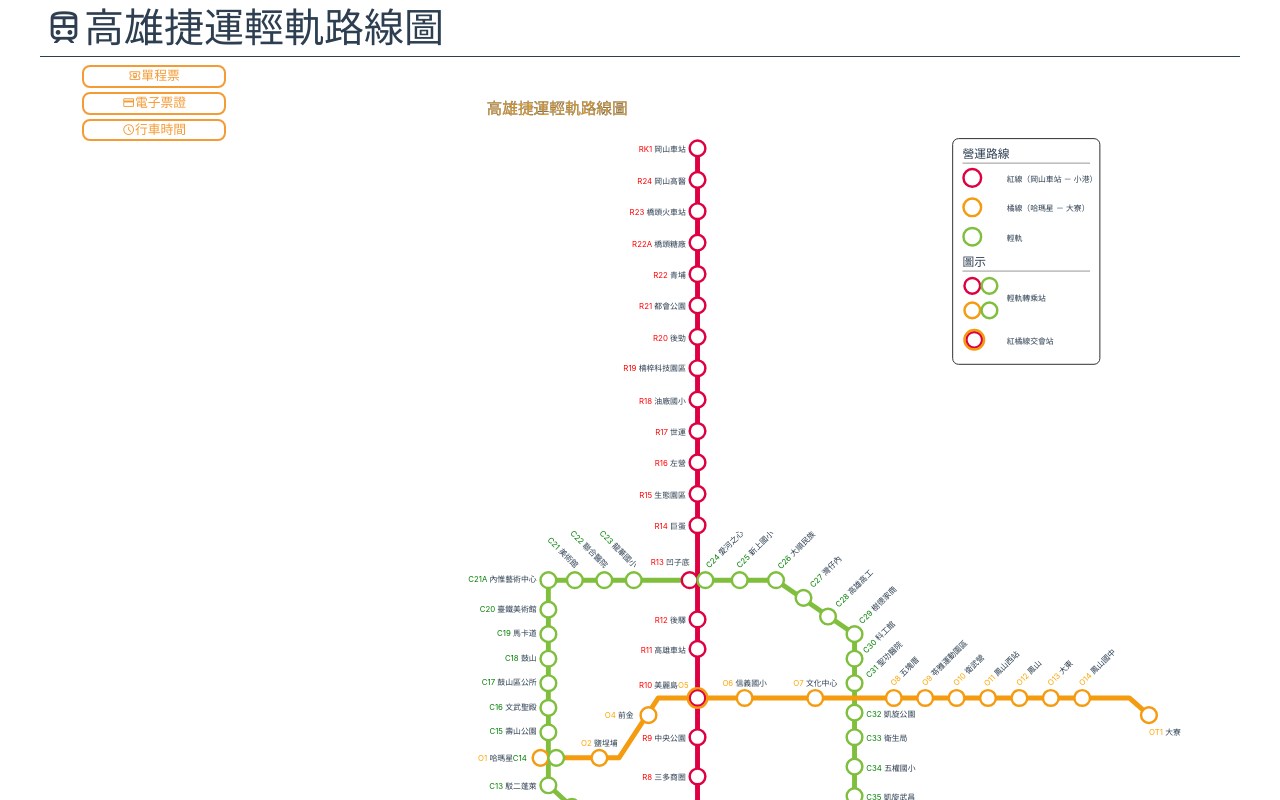
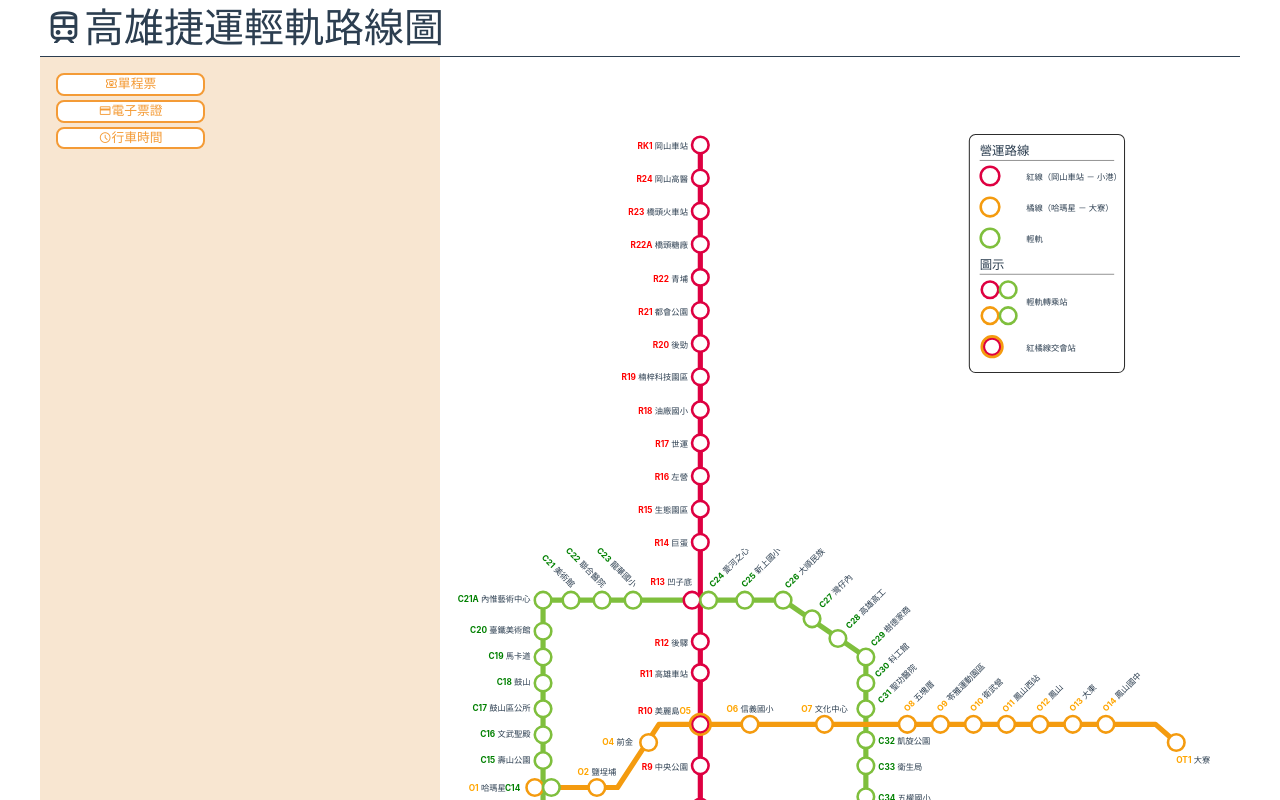
Before and after one commit to Afonguwu/tool-box, a Vue app: page / in a window 1280 px wide. Shown: the top 800 px of the page. Built offline with nearby package versions, Linux system fonts and the light colour scheme.

Commit message:
feat: 🎸 buttons update

```diff
--- a/src/assets/base.scss
+++ b/src/assets/base.scss
@@ -31,10 +31,8 @@
 *,
 *::before,
 *::after {
-  box-sizing: border-box;
   margin: 0;
   padding: 0;
-  font-weight: normal;
 }
 
 body {
@@ -79,12 +77,4 @@ a {
   display: flex;
   justify-content: center;
   align-items: center;
-  cursor: pointer;
 }
-
-ul,
-ol {
-  list-style: none;
-  padding: 0;
-  margin: 0;
-}
--- a/src/components/StationPic.vue
+++ b/src/components/StationPic.vue
@@ -19,9 +19,6 @@ const showTime = computed(() => {
 </script>
 <template>
   <svg :viewBox="viewBox" style="width: 100%; height: auto" xmlns="http://www.w3.org/2000/svg">
-    <text x="50" y="150" font-size="2rem" font-weight="bolder" class="title-color">
-      高雄捷運輕軌路線圖
-    </text>
     {/* light rail */}
     <polyline
       :points="lightRailPoints"
--- a/src/views/HomeView.vue
+++ b/src/views/HomeView.vue
@@ -24,9 +24,9 @@ const changeType = (num) => {
 };
 </script>
 <template>
-  <div class="container-xl mt-2">
+  <div class="container-xxl">
     <div class="row d-flex flex-column flex-md-row">
-      <div class="col-12 col-md-4">
+      <div class="col-12 col-md-4 sticky-top btn-bg">
         <div class="col-12 row g-1 d-flex flex-md-row">
           <div class="col-5 me-1">
             <div class="col-12">
@@ -87,7 +87,7 @@ const changeType = (num) => {
             </select>
           </div>
         </div>
-        <div class="col-12 mt-1">
+        <div class="col-12 mt-2">
           <p class="notice text-nowrap" v-if="select1 === '0.5'">提醒：只有捷運有單程社福票</p>
           <p class="notice text-nowrap" v-if="select2 === '0.425'">
             提醒：高雄市社福卡搭乘輕軌免費
@@ -113,20 +113,25 @@ const changeType = (num) => {
     border-color: #f49b36;
   }
 }
+.btn-bg {
+  background-color: #f8e6d1;
+  padding: 1rem;
+}
 .active {
   background-color: #d94800;
   color: #fff;
 }
 .disabled {
-  background-color: var(--color-background);
+  background-color: #ffffff;
   color: #f49b36;
   border-color: #f49b36;
 }
 select {
-  background-color: var(--color-background);
-  color: var(--color-text);
+  background-color: #fff;
 }
 .notice {
   color: #f49b36;
+  font-weight: bold;
+  margin-bottom: 0;
 }
 </style>
```
